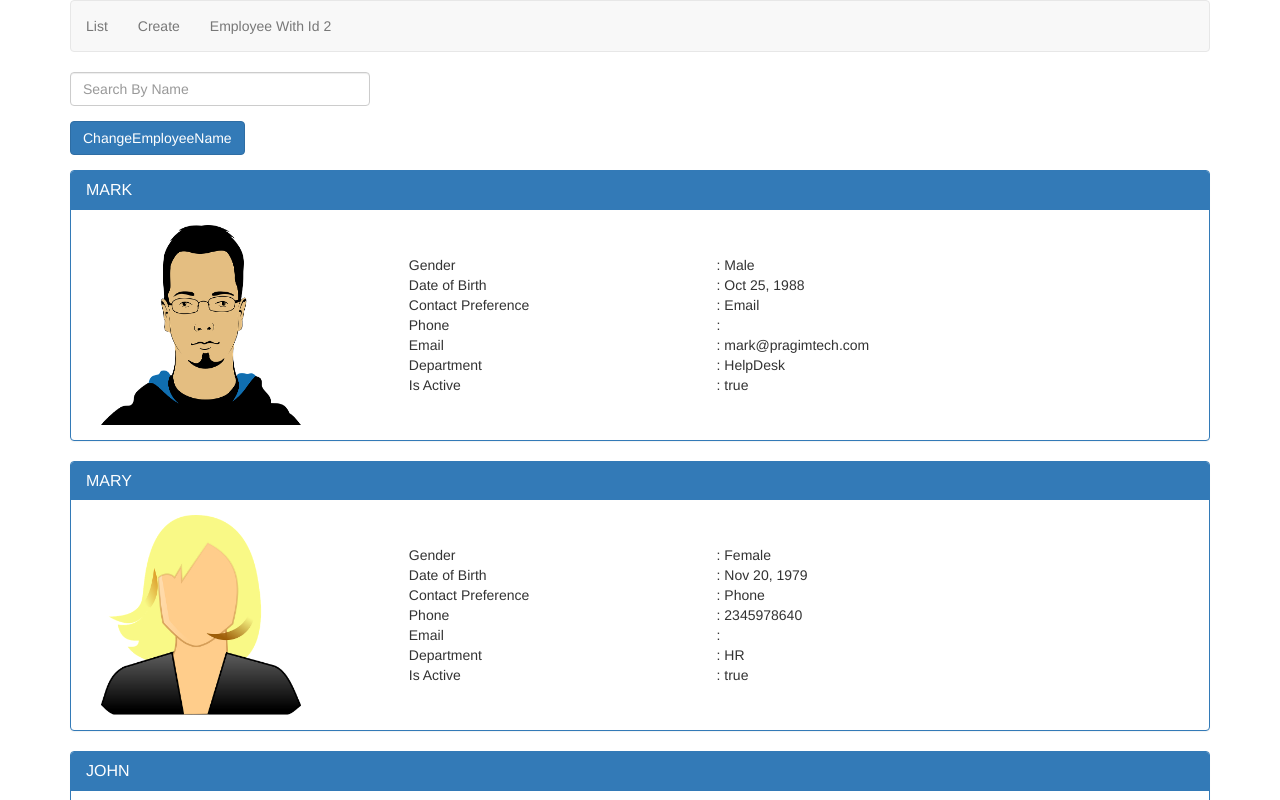
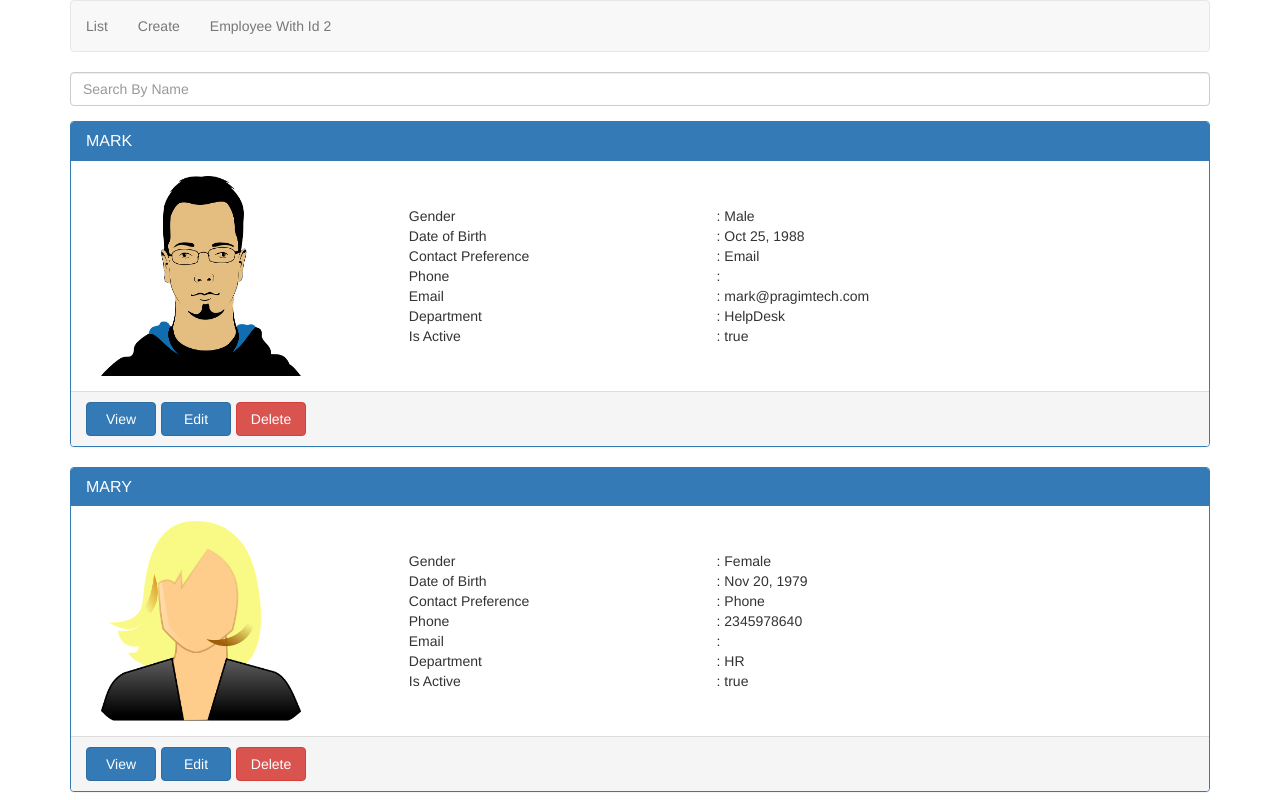
Before and after one commit to santoshmandal97788/AngularCRUD, an Angular app: page /list in a window 1280 px wide. Shown: the top 800 px of the page. Built offline with nearby package versions, Linux system fonts and the light colour scheme.

Commit message:
Passing data between angular components

```diff
--- a/src/app/employees/display-employee/display-employee.component.css
+++ b/src/app/employees/display-employee/display-employee.component.css
@@ -6,3 +6,7 @@
     display: flex;
     align-items: center;
 }
+button.btn{
+    width: 70px;
+    margin-right: 5px;
+}
--- a/src/app/employees/display-employee/display-employee.component.html
+++ b/src/app/employees/display-employee/display-employee.component.html
@@ -1,62 +1,39 @@
-<div class="panel panel-primary" [class.panel-success]="selectedEmployeeId===employee.id">
+<div
+  class="panel panel-primary"
+  [class.panel-success]="selectedEmployeeId === employee.id"
+>
   <div class="panel-heading">
-        <h3 class="panel-title">{{employee.name |uppercase}}</h3>
+    <h3 class="panel-title">{{ employee.name | uppercase }}</h3>
   </div>
   <div class="panel-body">
-
     <div class="col-xs-10">
-
       <div class="row vertical-align">
-
         <div class="col-xs-4">
           <img class="imageClass" [src]="employee.photoPath" />
         </div>
         <div class="col-xs-8">
-
           <div class="row">
-                        <div class="col-xs-6">
-                            Gender
-                        </div>
-                        <div class="col-xs-6">
-                            : {{employee.gender}}
-                        </div>
+            <div class="col-xs-6">Gender</div>
+            <div class="col-xs-6">: {{ employee.gender }}</div>
           </div>
           <div class="row">
-                        <div class="col-xs-6">
-                            Date of Birth
-                        </div>
-                        <div class="col-xs-6">
-                            : {{employee.dateOfBirth | date}}
-                        </div>
+            <div class="col-xs-6">Date of Birth</div>
+            <div class="col-xs-6">: {{ employee.dateOfBirth | date }}</div>
           </div>
           <div class="row">
-                        <div class="col-xs-6">
-                            Contact Preference
-                        </div>
-                        <div class="col-xs-6">
-                            : {{employee.contactPreference}}
-                        </div>
+            <div class="col-xs-6">Contact Preference</div>
+            <div class="col-xs-6">: {{ employee.contactPreference }}</div>
           </div>
           <div class="row">
-                        <div class="col-xs-6">
-                            Phone
-                        </div>
-                        <div class="col-xs-6">
-                            : {{employee.phoneNumber}}
-                        </div>
+            <div class="col-xs-6">Phone</div>
+            <div class="col-xs-6">: {{ employee.phoneNumber }}</div>
           </div>
           <div class="row">
-                        <div class="col-xs-6">
-                            Email
-                        </div>
-                        <div class="col-xs-6">
-                            : {{employee.email}}
-                        </div>
+            <div class="col-xs-6">Email</div>
+            <div class="col-xs-6">: {{ employee.email }}</div>
           </div>
           <div class="row">
-                        <div class="col-xs-6">
-                            Department
-                        </div>
+            <div class="col-xs-6">Department</div>
             <div class="col-xs-6" [ngSwitch]="employee.department">
               :
               <span *ngSwitchCase="1">HR</span>
@@ -66,17 +43,16 @@
             </div>
           </div>
           <div class="row">
-                        <div class="col-xs-6">
-                            Is Active
-                        </div>
-                        <div class="col-xs-6">
-                            : {{employee.isActive}}
-                        </div>
-                    </div>
-
-                </div>
-
+            <div class="col-xs-6">Is Active</div>
+            <div class="col-xs-6">: {{ employee.isActive }}</div>
           </div>
         </div>
       </div>
     </div>
+  </div>
+  <div class="panel-footer">
+      <button class="btn btn-primary" (click)="viewEmployee()">View</button>
+      <button class="btn btn-primary">Edit</button>
+      <button class="btn btn-danger">Delete</button>
+  </div>
+</div>
--- a/src/app/employees/display-employee/display-employee.component.ts
+++ b/src/app/employees/display-employee/display-employee.component.ts
@@ -1,6 +1,6 @@
 import { JsonPipe } from '@angular/common';
 import { Component, EventEmitter, Input, OnChanges, OnInit, Output, SimpleChanges } from '@angular/core';
-import { ActivatedRoute } from '@angular/router';
+import { ActivatedRoute, Router } from '@angular/router';
 import { Employee } from 'src/models/employee.model';
 
 @Component({
@@ -33,12 +33,13 @@ export class DisplayEmployeeComponent implements OnInit{ //, OnChanges {
   // }
 
   @Input() employee:Employee=new Employee;
+  @Input() searchTerm:string;
    selectedEmployeeId: number;
 
 
   //@Output() notify:EventEmitter<Employee>= new EventEmitter<Employee>();
 
-  constructor(private _route:ActivatedRoute) { }
+  constructor(private _route:ActivatedRoute, private _router: Router) { }
 
   ngOnInit(): void {
     this.selectedEmployeeId= +this._route.snapshot.paramMap.get('id');
@@ -70,5 +71,10 @@ export class DisplayEmployeeComponent implements OnInit{ //, OnChanges {
   getNameAndGender(): string {
     return this.employee.name + ' ' + this.employee.gender;
   }
+  viewEmployee(){
+    this._router.navigate(['/employees', this.employee.id], {
+      queryParams: { searchTerm: this.searchTerm }
+    });
+  }
 
 }
--- a/src/app/employees/employee-details/employee-details.component.html
+++ b/src/app/employees/employee-details/employee-details.component.html
@@ -81,7 +81,7 @@
     </div>
     <div class="panel-footer">
         <a class="btn btn-primary" [routerLink]="['/list',{id: employee.id, name: employee.name}]"
-            queryParamsHandling="merge" [queryParams]="{'newParam': 'newValue'}">
+            queryParamsHandling="preserve">
             Back to List
         </a>
         <button class="btn btn-primary pull-right" (click)="getNextEmployee()" >
--- a/src/app/employees/list-employees/list-employees.component.html
+++ b/src/app/employees/list-employees/list-employees.component.html
@@ -17,19 +17,16 @@
   </div>
 </div> -->
 <div class="form-group">
-  <input class="form-control" type="text" placeholder="Search By Name" style="width: 300px" [(ngModel)]="searchTerm" />
+  <input class="form-control" type="text" placeholder="Search By Name" [(ngModel)]="searchTerm" />
 </div>
 
-<div class="form-group">
-  <button type="button" class="btn btn-primary" (click)="changeEmployeeName()">ChangeEmployeeName</button>
-</div>
 
-<div *ngFor="let employee of filteredEmployees " (mousemove)="onMouseMove()">
-  <div (click)="OnCLick(employee.id)" class="pointerCursor">
-    <app-display-employee [employee]="employee" #childComponent>
+
+<div *ngFor="let employee of filteredEmployees ">
+    <app-display-employee [employee]="employee" [searchTerm]="searchTerm">
 
     </app-display-employee>
-  </div>
+
 </div>
 
 
--- a/src/app/employees/list-employees/list-employees.component.ts
+++ b/src/app/employees/list-employees/list-employees.component.ts
@@ -7,10 +7,9 @@ import { EmployeeService } from '../employee.service';
 @Component({
   selector: 'app-list-employees',
   templateUrl: './list-employees.component.html',
-  styleUrls: ['./list-employees.component.css']
+  styleUrls: ['./list-employees.component.css'],
 })
 export class ListEmployeesComponent implements OnInit {
-
   employees: Employee[];
   filteredEmployees: Employee[];
   private arrayIndex = 1;
@@ -23,28 +22,23 @@ export class ListEmployeesComponent implements OnInit {
   set searchTerm(value: string) {
     this._searchTerm = value;
     this.filteredEmployees = this.filterEmployees(value);
-
   }
-  constructor(private _employeeService: EmployeeService,
-              private _router: Router, private _route: ActivatedRoute) {
-
+  constructor(
+    private _employeeService: EmployeeService,
+    private _router: Router,
+    private _route: ActivatedRoute
+  ) {
     this.employees = this._route.snapshot.data['employeeList'];
     this._route.queryParamMap.subscribe((queryParams) => {
       if (queryParams.has('searchTerm')) {
         this.searchTerm = queryParams.get('searchTerm');
       } else {
-
         this.filteredEmployees = this.employees;
-
       }
     });
-
   }
 
-  ngOnInit(): void {
-
-
-  }
+  ngOnInit(): void {}
 
   nextEmployee(): void {
     if (this.employeeToDisplay.id <= 2) {
@@ -58,26 +52,14 @@ export class ListEmployeesComponent implements OnInit {
   handleNotify(eventData: Employee) {
     this.dataFromChild = eventData;
   }
-  OnCLick(employeeId: number) {
-    this._router.navigate(['/employees', employeeId], {
-      queryParams: { 'searchTerm': this.searchTerm, 'testparam': 'testValue' }
-    });
+
+
+  filterEmployees(searchString: string) {
+    return this.employees.filter(
+      (employees) =>
+        employees.name
+          .toLocaleLowerCase()
+          .indexOf(searchString.toLocaleLowerCase()) !== -1
+    );
   }
-
-  changeEmployeeName() {
-    this.employees[0].name = 'Jordan';
-    this.filteredEmployees = this.filterEmployees(this.searchTerm);
-
-    // const newEmployeeArray: Employee[] = Object.assign([], this.employees);
-    // newEmployeeArray[0].name = 'Jordan';
-    // this.employees = newEmployeeArray;
-  }
-  onMouseMove() {
-
-  }
-  filterEmployees(searchString: string) {
-    return this.employees.filter(employees =>
-      employees.name.toLocaleLowerCase().indexOf(searchString.toLocaleLowerCase()) !== -1);
-  }
-
 }
```
Lines whose indentation alone changed are shown as unchanged.
